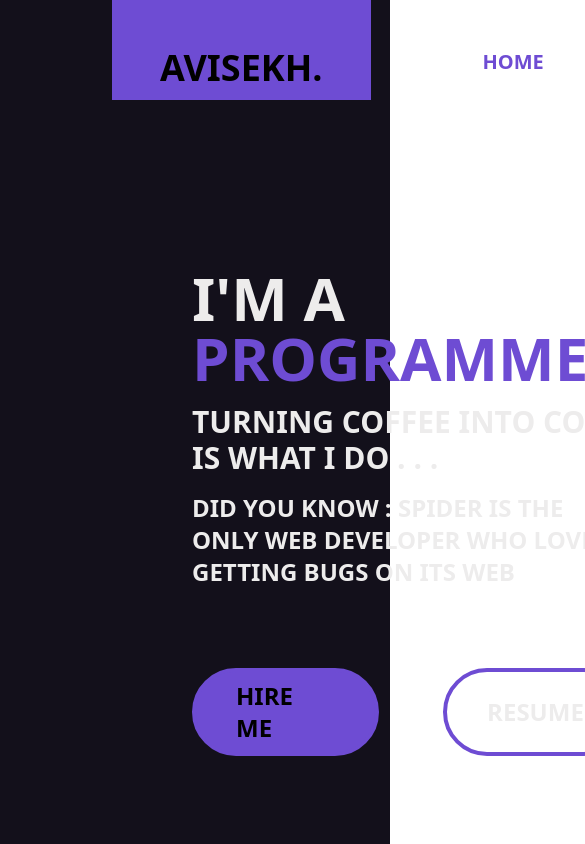
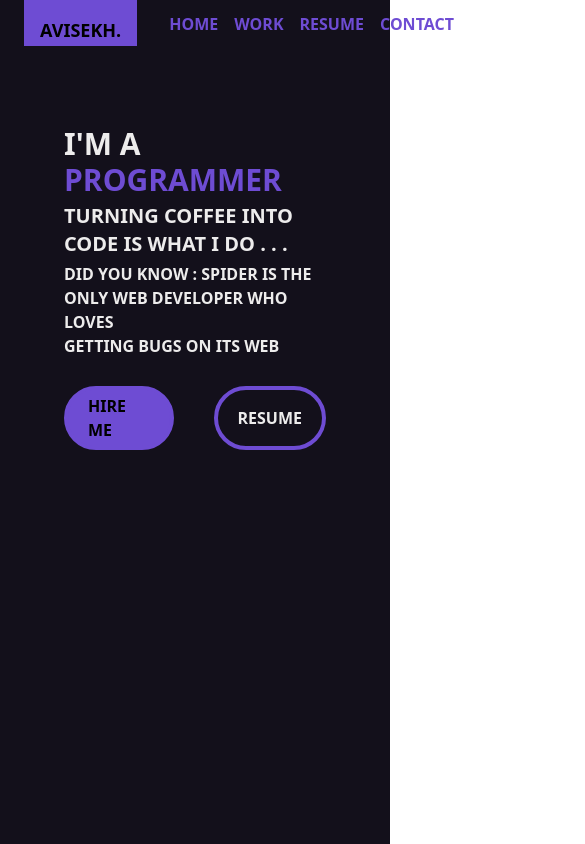
Before and after one commit to avisekh3110/mywebsite, a React (Vite) app: page / in a window 390 px wide. Shown: the top 844 px of the page, 585 px wide, since content can reach past the window. Built offline with nearby package versions, Linux system fonts and the light colour scheme.

Commit message:
Responsive till now

```diff
--- a/src/App.jsx
+++ b/src/App.jsx
@@ -1,16 +1,16 @@
 import Navbar from "./components/navbar";
 import MiniAbout from "./components/miniabout";
-import ImgNsocial from "./components/imgandsocial";
+// import ImgNsocial from "./components/imgandsocial";
 // import ViewNscrldwn from "./components/viewnscrldwn";
 
 function App() {
   return (
-    <div className="bg-primary-a h-screen">
+    <div className="bg-primary-a min-h-screen min-w-screen">
       <Navbar />
       {/* <ViewNscrldwn /> */}
       <div className="flex">
         <MiniAbout />
-        <ImgNsocial />
+        {/* <ImgNsocial /> */}
       </div>
     </div>
   );
--- a/src/components/MiniAbout.jsx
+++ b/src/components/MiniAbout.jsx
@@ -2,23 +2,27 @@ import React from "react";
 
 export default function MiniAbout() {
   return (
-    <div className="px-48 pt-40 flex flex-col gap-4">
+    <div className="lg:px-48 md:px-32 sm:px-24 px-16 lg:pt-40 md:pt-24 sm:pt-24 pt-20 flex flex-col lg:gap-3 md:gap-1 sm:gap-1 gap-1 duration-300">
       <div>
-        <div className="text-6xl font-extrabold text-quarternary-a">I'M A</div>
-        <div className="text-6xl font-extrabold text-secondary">PROGRAMMER</div>
+        <div className="lg:text-5xl md:text-4xl sm:text-4xl text-3xl font-extrabold text-quarternary-a duration-300">
+          I'M A
+        </div>
+        <div className="lg:text-5xl md:text-4xl sm:text-4xl text-3xl font-extrabold text-secondary duration-300">
+          PROGRAMMER
+        </div>
       </div>
-      <div className="text-3xl font-bold text-quarternary-a">
+      <div className="lg:text-2xl md:text-xl sm:text-xl text-xl font-bold text-quarternary-a duration-300">
         TURNING COFFEE INTO CODE IS WHAT I DO . . .
       </div>
-      <div className="text-2xl font-semibold text-quarternary-a">
+      <div className="lg:text-xl md:text-base sm:text-base text-base font-semibold text-quarternary-a duration-300">
         DID YOU KNOW : SPIDER IS THE ONLY WEB DEVELOPER WHO LOVES <br />
         GETTING BUGS ON ITS WEB
       </div>
-      <div className="flex pt-16 gap-16">
-        <div className="flex justify-center items-center text-2xl font-bold text-primary bg-secondary rounded-full py-2 px-10 hover:bg-primary-a hover:text-quarternary-a duration-300 border-4 border-secondary">
+      <div className="flex lg:pt-12 md:pt-8 sm:pt-8 pt-6 lg:gap-16 md:gap-12 sm:gap-12 gap-10">
+        <div className="flex justify-center items-center lg:text-xl md:text-lg sm:text-base text-base font-bold text-primary bg-secondary rounded-full lg:py-2 md:py-1 sm:py-1 py-1 lg:px-8 md:px-6 sm:px-6 px-5 hover:bg-primary-a hover:text-quarternary-a duration-300 border-4 border-secondary">
           HIRE ME
         </div>
-        <div className="flex justify-center items-center text-2xl font-bold text-quarternary-a border-4 border-secondary rounded-full py-2 px-10  hover:bg-secondary hover:text-primary-a duration-300">
+        <div className="flex justify-center items-center lg:text-xl md:text-lg sm:text-base text-base font-bold text-quarternary-a border-4 border-secondary rounded-full lg:py-2 md:py-1 sm:py-1 py-1 lg:px-8 md:px-6 sm:px-6 px-5 hover:bg-secondary hover:text-primary-a duration-300">
           RESUME
         </div>
       </div>
--- a/src/components/Navbar.jsx
+++ b/src/components/Navbar.jsx
@@ -3,10 +3,10 @@ import React from "react";
 export default function Navbar() {
   return (
     <div className="bg-primary-a flex w-full ">
-      <div className="ml-28 mb-2 pb-3 pt-12 p-12 bg-secondary text-4xl font-extrabold">
+      <div className="lg:ml-28 md:ml-20 sm:ml-10 ml-6 lg:mb-2 md:mb-1 sm:mb-0  lg:pb-3 md:pb-2 sm:pb-1 pb-0.5 lg:pt-9 md:pt-8 sm:pt-6 pt-4 lg:px-10 md:px-8 sm:px-6 px-4 bg-secondary lg:text-3xl md:text-3xl sm:text-2xl text-lg font-extrabold duration-300">
         AVISEKH.
       </div>
-      <div className="pt-12 pl-28 font-bold text-xl text-secondary flex gap-16">
+      <div className="lg:pt-12 md:pt-9 sm:pt-7 pt-3 lg:pl-24 md:pl-16 sm:pl-10 pl-8 font-bold md:text-lg sm:text-base text-base text-secondary flex lg:gap-16 md:gap-10 sm:gap-9 gap-4 duration-300">
         <div>HOME</div>
         <div>WORK</div>
         <div>RESUME</div>
```
